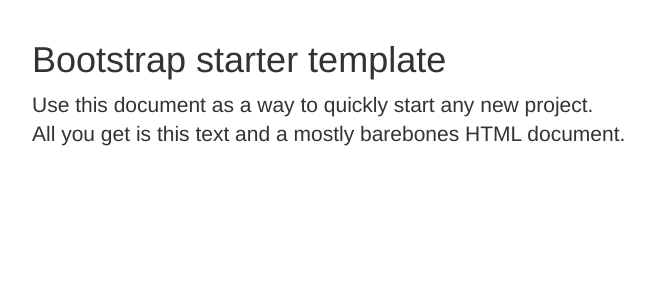
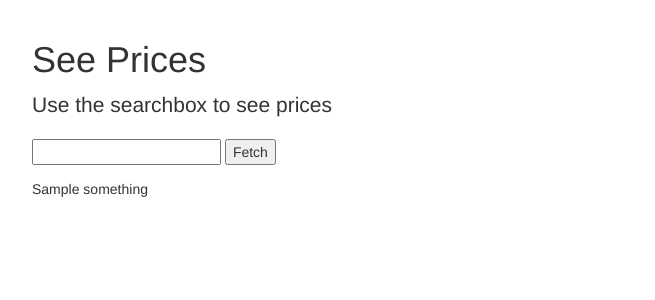
Before and after one commit to mkaziz/tix-scraper, a Django app: template scraper/templates/index.html in a window 1280 px wide. Shown: the part 52-352 px from the top of the page, without its empty margins (38-693 px from the left). Run offline with Django 3.2, Linux system fonts and the light colour scheme; the template is opened without the code that fills it: most values are stand-ins (such as "Sample title", 1, 10 or a date in 2020); parts of the project's set-up code (start-up, migrations or seed data) failed here and were passed over.

Commit message:
Added a view to get prices

```diff
--- a/scraper/templates/index.html
+++ b/scraper/templates/index.html
@@ -10,8 +10,14 @@
 {% block Content %}
 
     <div class="starter-template">
-      <h1>Bootstrap starter template</h1>
-      <p class="lead">Use this document as a way to quickly start any new project.<br> All you get is this text and a mostly barebones HTML document.</p>
+      <h1>See Prices</h1>
+      <p class="lead">Use the searchbox to see prices</p>
+      <form action="/get-prices/" method="get">
+        <input name="event-id" type="text" class="" />
+        <input type="submit" value="Fetch" />
+      </form>
+      {{something}}
+
     </div>
 
 {% endblock%}
--- a/scraper/urls.py
+++ b/scraper/urls.py
@@ -6,4 +6,5 @@ from django.conf.urls.static import static
 
 urlpatterns = patterns('',
     url(r'^$', index),
+    url(r'^get-prices/$', index),
 ) + static(settings.STATIC_ROOT, document_root=settings.STATIC_ROOT)
--- a/tix/settings.py
+++ b/tix/settings.py
@@ -75,6 +75,7 @@ USE_L10N = True
 
 USE_TZ = True
 
+APPEND_SLASH = True
 
 # database configuration parsing
 import dj_database_url
@@ -85,6 +86,8 @@ SECURE_PROXY_SSL_HEADER = ('HTTP_X_FORWARDED_PROTO', 'https')
 
 # Allow all host headers
 ALLOWED_HOSTS = ['*']
+
+
 
 # Static files (CSS, JavaScript, Images)
 # https://docs.djangoproject.com/en/1.6/howto/static-files/
```
Also changed, not shown: scraper/views.py (+8 -1 lines).
